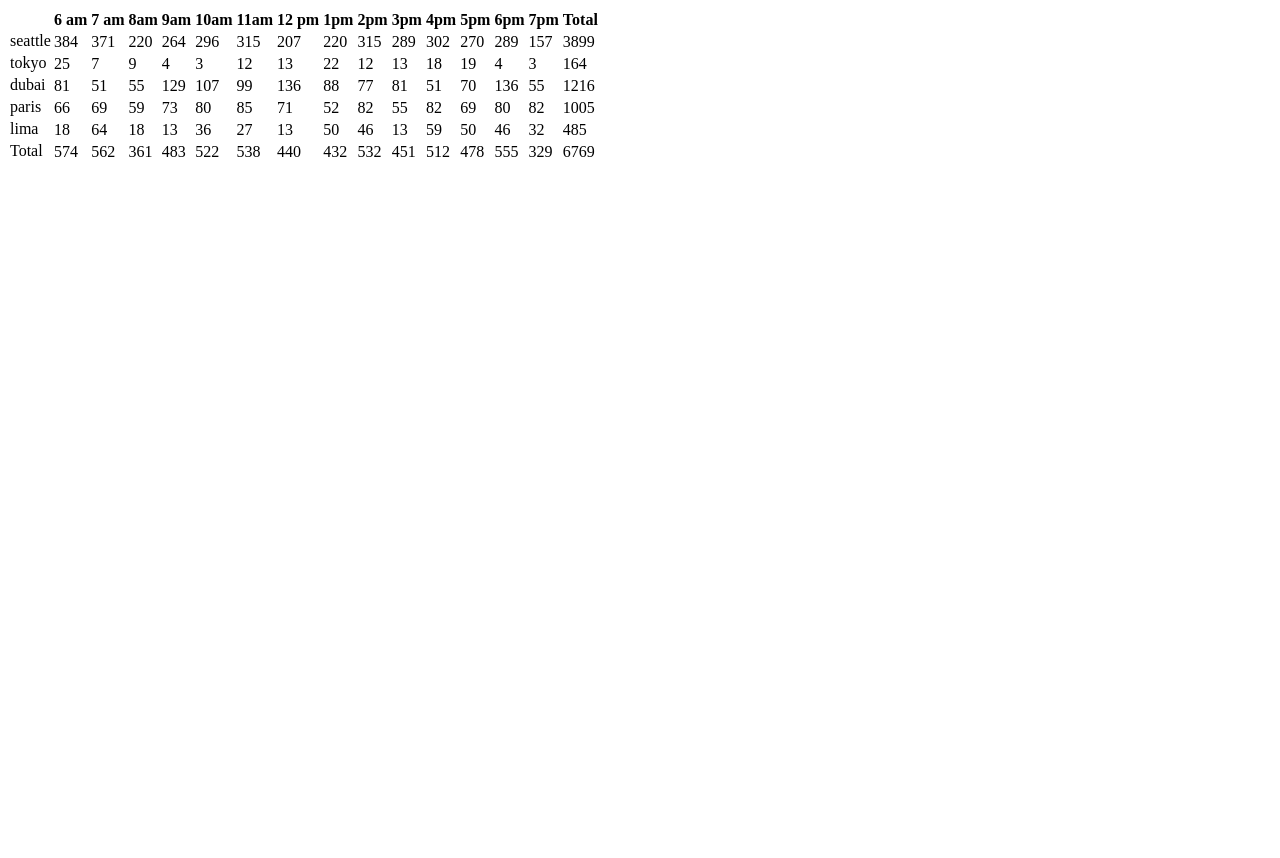
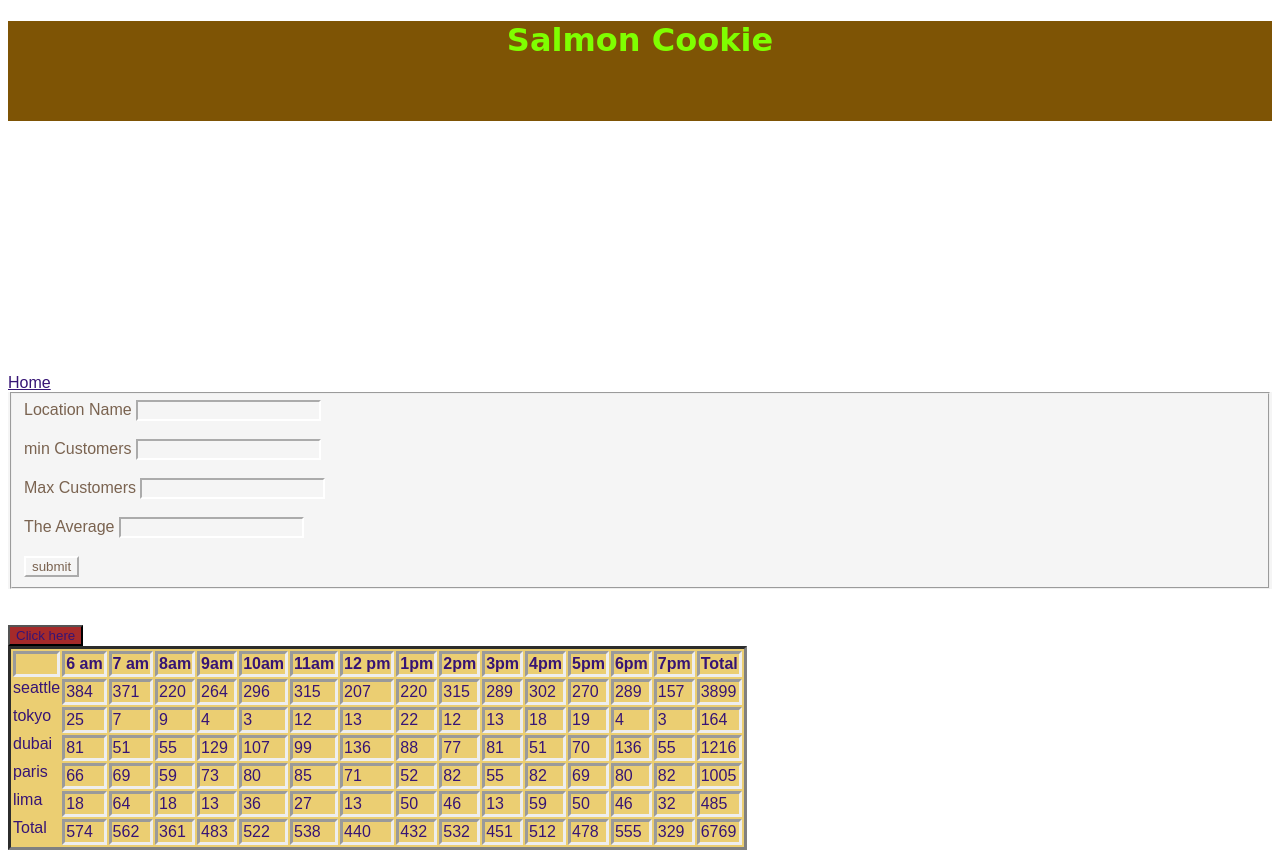
Before and after one commit to alaabaroud/SalmonCookies, a plain HTML site: page sales.html in a window 1280 px wide. Before the commit the page ends 800 px from the top, so only its background shows below. Drawn offline with Linux system fonts and the light colour scheme.

Commit message:
pushing lab10b

```diff
--- a/css/style.css
+++ b/css/style.css
@@ -0,0 +1,53 @@
+h1 {
+    font-family: 'Stint Ultra Condensed', cursive;
+    color: chartreuse;
+    background-color: rgb(218, 160, 53);
+}
+
+* {
+    font-family: Arial, Helvetica, sans-serif;
+    color: rgb(54, 20, 117);
+}
+
+p {
+    font-family: Georgia, 'Times New Roman', Times, serif;
+    color: crimson;
+}
+header{
+
+    margin-bottom: 20%;
+}
+header p {
+  text-align: center
+
+
+}
+header, h1 {
+    height: 100px;
+    background-color: rgb(126, 84, 5);
+
+
+}
+
+h1 {
+    text-align: center;
+
+}
+#pics {
+
+height: 200px;
+width: 200px;
+
+}
+
+form, input,  label{
+color: rgb(122, 99, 80);
+border-color: white;
+background-color: whitesmoke;
+}
+
+
+table, th, tr, td {
+    background-color: rgb(235, 206, 114);
+border-style:inset;
+}
--- a/sales.html
+++ b/sales.html
@@ -2,15 +2,53 @@
 <!DOCTYPE html>
 <html lang="en">
 <head>
+    <link rel="stylesheet" href="css/reset.css">
+    <link rel="stylesheet" href="css/style.css">
+
     <title>Document</title>
+
 </head>
 <body>
     <header>
 
+        <h1>Salmon Cookie</h1>
+
     </header>
 <main id="parent">
+    <a href="index.html"> Home</a>
 
+<div>
 
+    <form id="cookiesform">
+        <fieldset>
+        <label for="name"> Location Name</label>
+        <input type="text" id="name" required>
+
+        <br>
+        <br>
+
+        <label for="min">min Customers</label>
+        <input type="number" id="mincust" required>
+
+        <br>
+        <br>
+        <label for="max"> Max Customers</label>
+        <input type="number" id="maxcust" required>
+
+        <br>
+        <br>
+        <label for="avgCookie"> The Average </label>
+        <input type="number" id="avgCookie" required>
+        <br>
+        <br>
+        <input type="submit" name="submit" id="submit" value="submit" required>
+
+    </fieldset>
+    </form>
+    <br>
+    <br>
+</div>
+        <button id="button" style="background-color: brown;">Click here</button>
 
 </main>
      <footer>
```
Also changed, not shown: index.html (+43 -3 lines), img/chinook.jpg (added), img/cutter.jpeg (added), img/family.jpg (added), img/fish.jpg (added), img/frosted-cookie.jpg (added), img/salmon.png (added), img/shirt.jpg (added).
